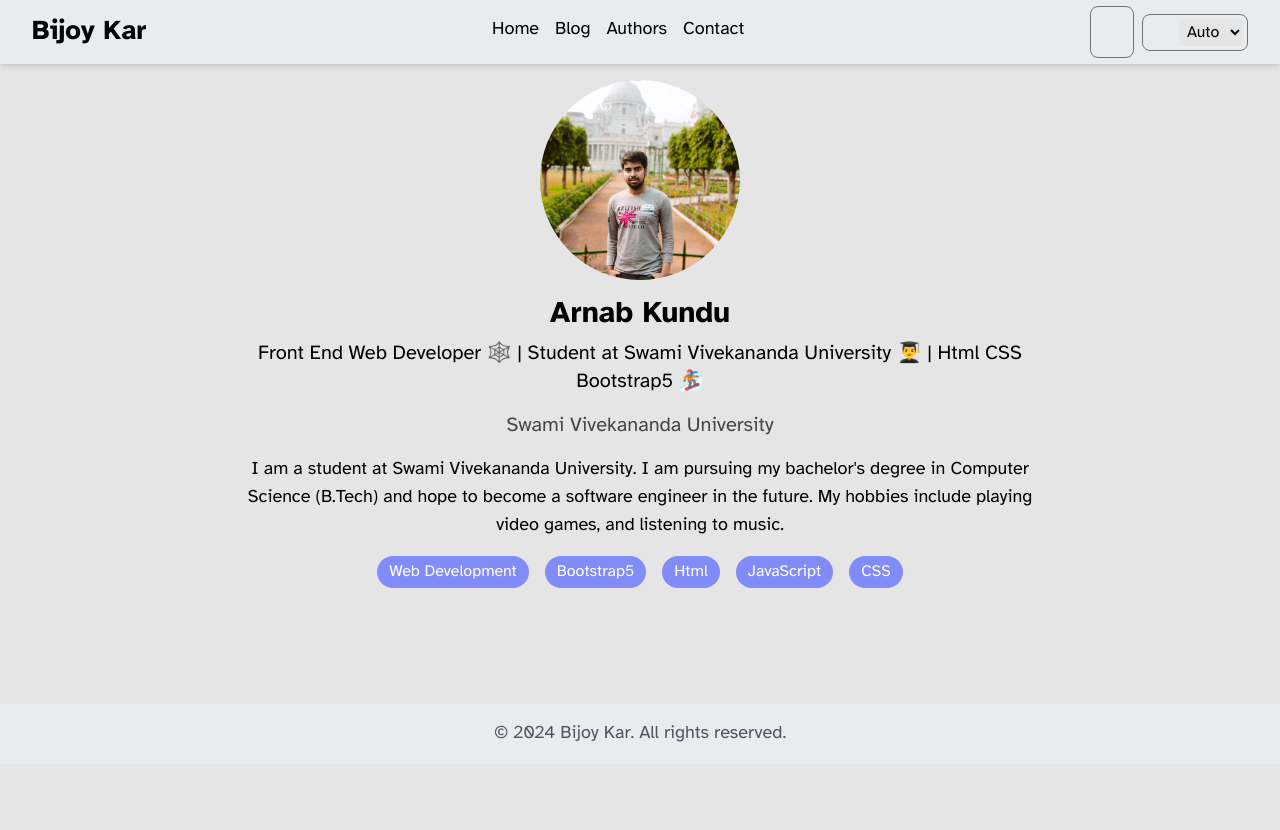
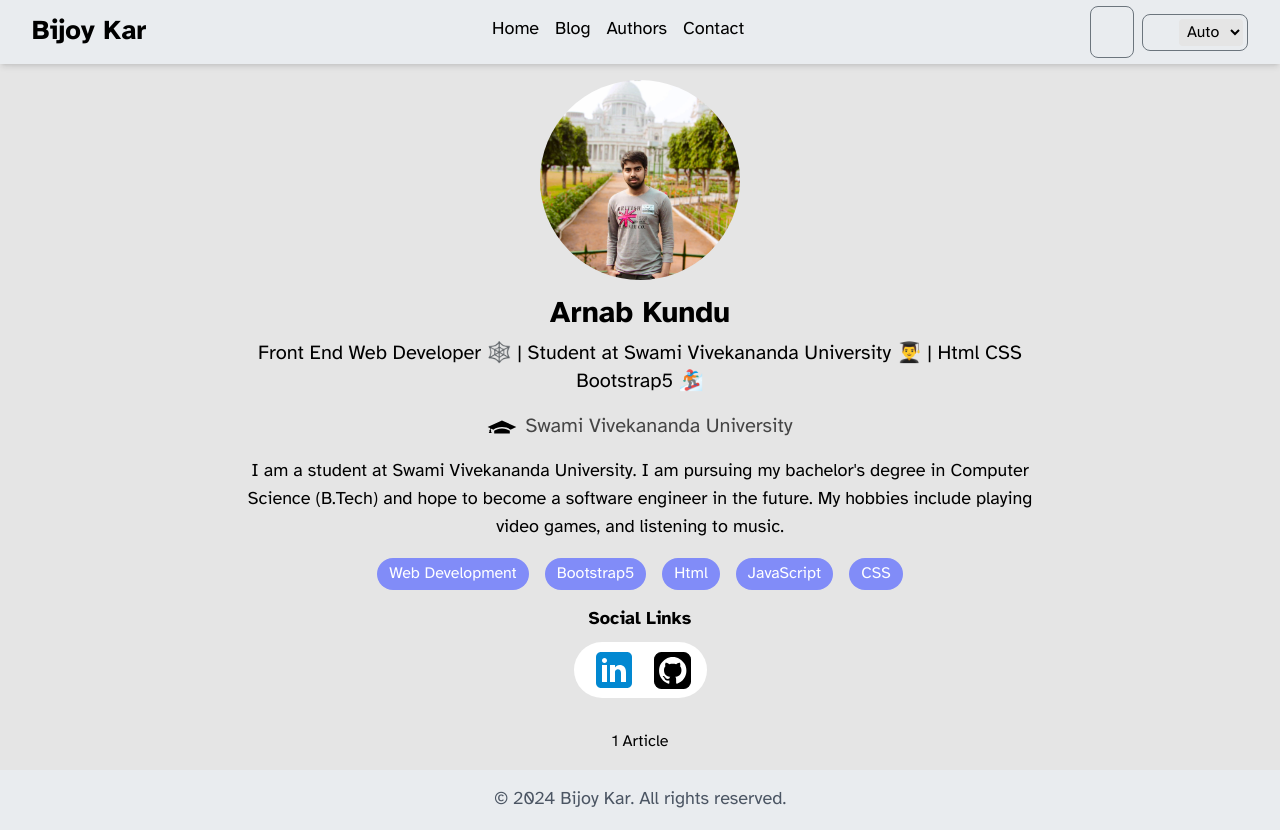
Before and after one commit to iamBijoyKar/blog2.0, an Astro site: page /authors/Arnab-Kundu in a window 1280 px wide. Before the commit the page ends 800 px from the top, so only its background shows below. Built offline with nearby package versions, Linux system fonts and the light colour scheme; Astro itself is replaced by a stand-in of ours; some icons are missing.

Commit message:
[update]: Author social links added

```diff
--- a/src/layouts/AuthorLayout.astro
+++ b/src/layouts/AuthorLayout.astro
@@ -1,6 +1,12 @@
 ---
+import { Image } from "astro:assets";
 import PageLayout from "./PageLayout.astro";
 import Tag from "@/components/Blog/Tag.astro";
+
+import linkedinIcon from "@/assets/icons/linkedin.svg";
+import githubIcon from "@/assets/icons/github1.svg";
+import xIcon from "@/assets/icons/x.svg";
+import universityIcon from "@/assets/icons/university.svg";
 
 const {
   data: {
@@ -30,13 +36,70 @@ const {
       </div>
       <h1 class="text-3xl font-bold text-center mt-4">{name}</h1>
       <p class="text-center mt-2 text-xl">{headlines}</p>
-      <p class="text-center text-xl my-4 font-medium text-primary-text/70">
-        {college}
+      <p
+        class="text-center text-xl my-4 font-medium text-primary-text/70 flex justify-center items-center gap-2"
+      >
+        <Image src={universityIcon} alt="University" width={30} height={30} />
+        <span class="">
+          {college}
+        </span>
       </p>
       <p class="text-center mt-2 text-lg">{about}</p>
       <div class="flex justify-center mt-4 space-x-4">
         {skills?.map((skill) => <Tag label={skill} />)}
       </div>
+      <div class="flex flex-col items-center justify-center mt-4 gap-2">
+        <p class="text-lg font-semibold">Social Links</p>
+        <div
+          class="bg-white w-fit flex gap-4 items-center justify-center rounded-full px-4 py-1"
+        >
+          {
+            links["linkedIn"] && (
+              <a
+                href={links["linkedIn"]}
+                target="_blank"
+                rel="noopener noreferrer"
+                class="hover:scale-110 transform transition-all "
+              >
+                <Image
+                  src={linkedinIcon}
+                  alt="LinkedIn"
+                  width={48}
+                  height={48}
+                />
+              </a>
+            )
+          }
+          {
+            links["github"] && (
+              <a
+                href={links["github"]}
+                target="_blank"
+                rel="noopener noreferrer"
+                class="hover:scale-110 transform transition-all "
+              >
+                <Image src={githubIcon} alt="GitHub" width={37} height={37} />
+              </a>
+            )
+          }
+          {
+            links["twitter"] && (
+              <a
+                href={links["twitter"]}
+                target="_blank"
+                rel="noopener noreferrer"
+                class="hover:scale-110 transform transition-all "
+              >
+                <Image src={xIcon} alt="Twitter" width={43} height={43} />
+              </a>
+            )
+          }
+        </div>
+        <p class="mt-6">
+          {articleCount}
+          {articleCount > 1 ? "Articles" : "Article"}
+        </p>
+      </div>
     </div>
   </div>
 </PageLayout>
```
Also changed, not shown: src/assets/icons/github.svg (added), src/assets/icons/github1.svg (added), src/assets/icons/linkedin.svg (added), src/assets/icons/university.svg (added), src/assets/icons/x.svg (added), src/icons/edit.svg (renamed from src/icons/majesticons--edit-pen-2.svg).
